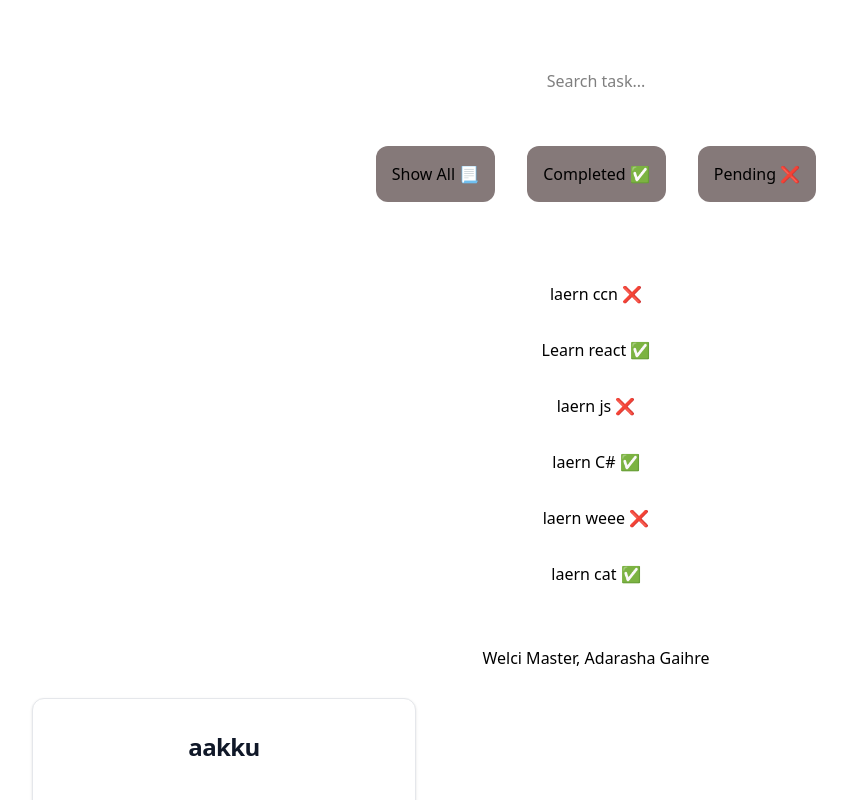
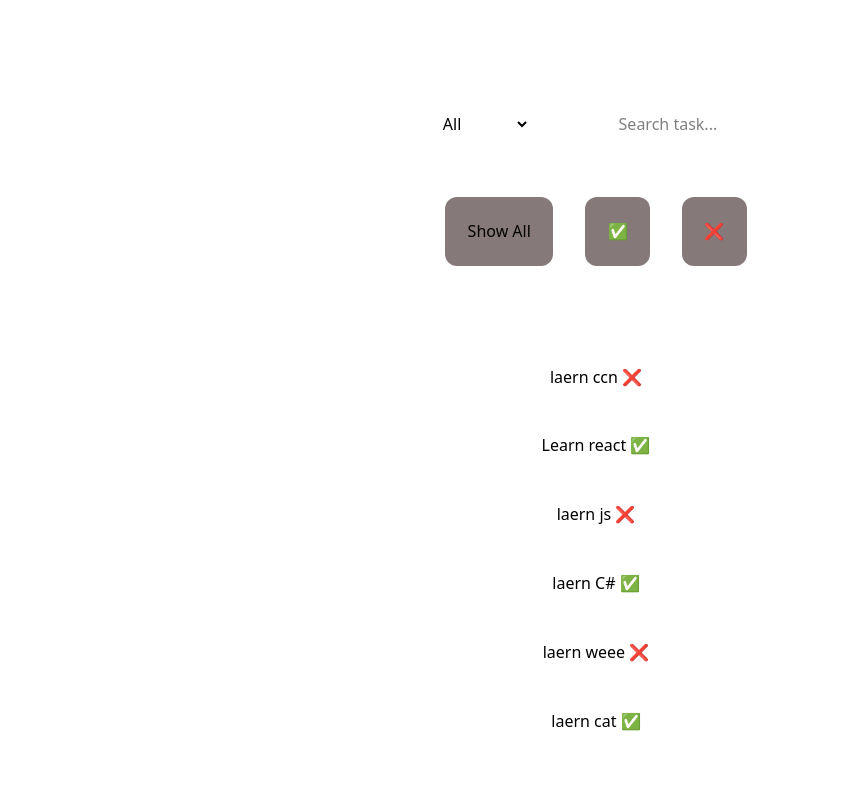
Before and after one commit to aakku106/4thSemTranning_REACT, a React (Vite) app in the folder day2/: page / in a window 1280 px wide. Shown: the top 800 px of the page, without its empty margins (44-891 px from the left). Built offline with nearby package versions, Linux system fonts and the light colour scheme.

Commit message:
products

```diff
--- a/day2/src/Components/Body.jsx
+++ b/day2/src/Components/Body.jsx
@@ -5,11 +5,13 @@ import { Calc } from "./IncDec";
 import PackingList from "./ConditionalRendering.jsx"
 import { Run } from "./Timepass.jsx"
 import { Todo } from "./Todo.jsx"
+import { Products } from "./Products.jsx"
 
 export let Body = () => {
   return (
     <>
       <article className="h-160">
+        <Products />
         <Todo />
         <Greeting FirstName={"Adarasha"} LastName={"Gaihre"} />
         <Student name={"aakku"} rollNo={16} facility={"csit"} />
--- /dev/null
+++ b/day2/src/Components/Products.jsx
@@ -0,0 +1,36 @@
+import { useState } from "react";
+const Catagory = ["All", "footWares", "vegi", "topWear", "MotorBike", "car"]
+const data = [
+  { id: 1, name: "chappal", catagory: "footWares", price: 106 },
+  { id: 1, name: "jhutta", catagory: "footWares", price: 1006 },
+  { id: 1, name: "aalu", catagory: "vegi", price: 106 },
+  { id: 1, name: "tamatar", catagory: "vegi", price: 80 },
+  { id: 1, name: "t-shirt", catagory: "topWear", price: 1000 },
+  { id: 1, name: "jacket", catagory: "TopWear", price: 10000 },
+  { id: 1, name: "n-150", catagory: "MotorBike", price: 200000 },
+  { id: 1, name: "fz-5", catagory: "MptorBike", price: 200500 },
+  { id: 1, name: "tesla", catagory: "car", price: 1000000 },
+  { id: 1, name: "farari", catagory: "footWares", price: 40000000 },
+  { id: 1, name: "moza", catagory: "footWares", price: 60 },
+]
+export let Products = () => {
+  const [ProductFilter, setProductFilter] = useState("all");
+  const FilterProduct = data.filter(i => {
+
+    return `cat ${i}`
+  })
+
+  return (
+    <>
+      <select>catagory
+        {
+          Catagory.map((value, index) => (
+            <option key={index} >{value}</option>
+          ))
+        }
+
+      </select>
+    </>
+  )
+
+};
--- a/day2/src/Components/Todo.jsx
+++ b/day2/src/Components/Todo.jsx
@@ -30,13 +30,12 @@ export let Todo = () => {
         placeholder="Search task..."
         value={searchText}
         onChange={(e) => SearchText(e.target.value)}
-        style={{ marginBottom: "1rem", padding: "5px" }}
       />
 
       <div style={{ marginBottom: "1rem" }}>
-        <button onClick={() => Filter("all")}>Show All 📃</button>
-        <button onClick={() => Filter("done")}>Completed ✅</button>
-        <button onClick={() => Filter("pending")}>Pending ❌</button>
+        <button onClick={() => Filter("all")}>Show All</button>
+        <button onClick={() => Filter("done")}> ✅</button>
+        <button onClick={() => Filter("pending")}>❌</button>
       </div>
 
       <ul>
--- a/day2/src/style/style.css
+++ b/day2/src/style/style.css
@@ -6,7 +6,7 @@
 * {
   transition: all 0.3s ease-in-out;
   border-radius: 12px;
-  padding: 1rem;
+  padding: 1.4rem;
   /* margin: 1rem; */
   text-align: center;
 }
```
